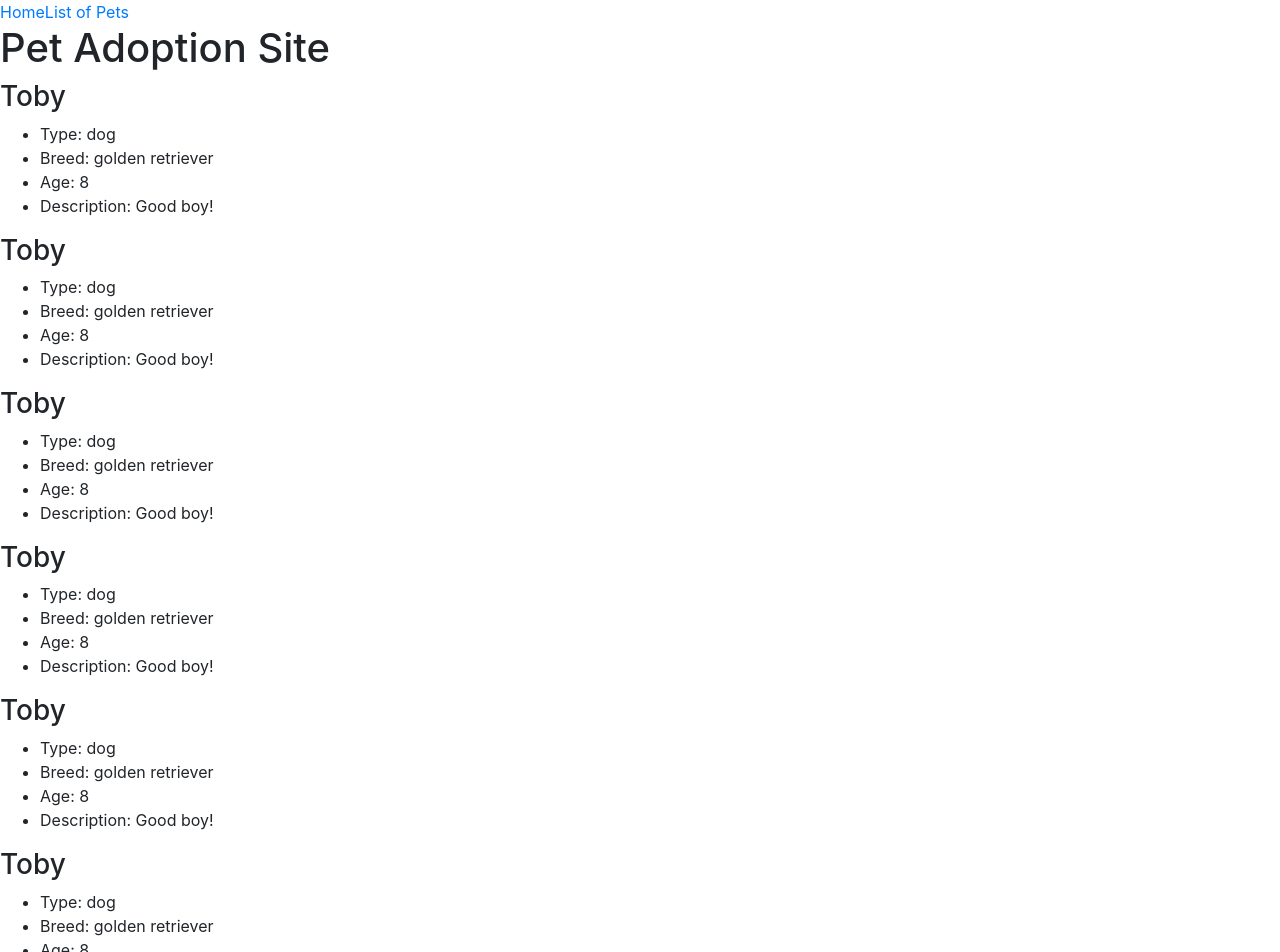
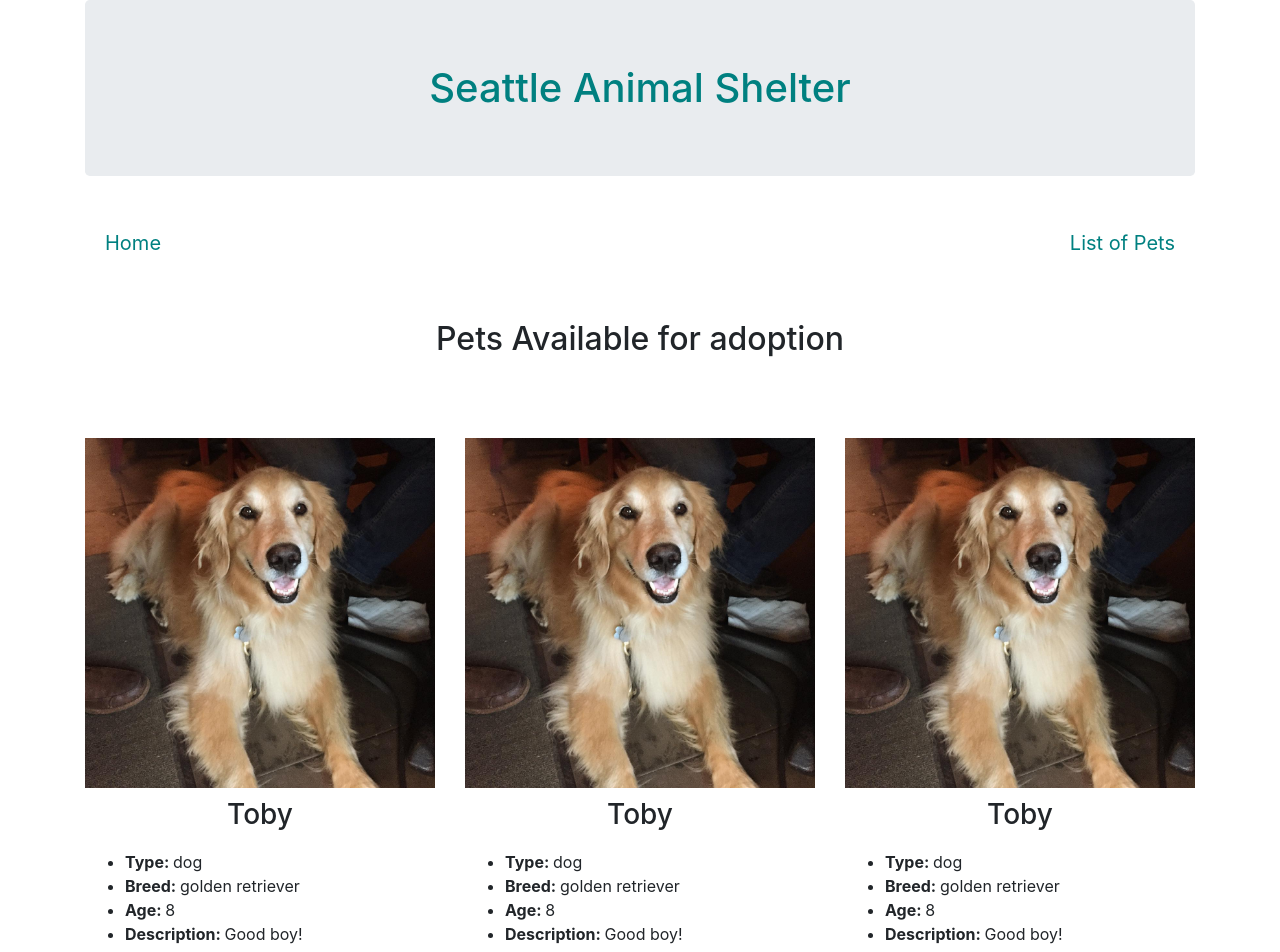
Before and after one commit to yetka/react-pet-adoption, a React app: page /#/pets in a window 1280 px wide. Shown: the top 952 px of the page. Built offline with nearby package versions, Linux system fonts and the light colour scheme.

Commit message:
add styling

```diff
--- a/src/components/About.jsx
+++ b/src/components/About.jsx
@@ -3,8 +3,18 @@ import React from 'react';
 
 function About(){
   return (
-    <div>
-      <p>This page is about the website</p>
+    <div style={{padding: '15px'}}>
+      <h2 style={{textAlign: 'center'}}>BEFORE YOU ADOPT</h2>
+      <p>Before making the decision to adopt, think about your reasons for wanting a pet and how he or she will fit into your life. The following considerations can help you choose a pet that will be a good fit with your family and lifestyle. These tips are excerpts from an article by the the Humane Society of the United States (HSUS).</p>
+      <br></br>
+      <br></br>
+      <h2 style={{textAlign: 'center'}}>SPAYING & NEUTERING</h2>
+      <p>The Spay and Neuter Clinic at the Seattle Animal Shelter is committed to providing compassionate and quality care to your pet and low-cost spay and neuter surgeries to any dog or cat in need. Our promise is to take good care of both you and your pet.</p>
+      <p>Our doctors and staff have years of experience and function as a real team. The veterinarians performing the surgeries are highly qualified, and the other members of the surgical team are skilled surgical nurses and licensed veterinary technicians. All of our staff work continually to enhance their skills and update their knowledge. What this means for your pet is a safe, quick surgery with minimal discomfort.</p>
+
+      <p>The Clinic is accessible to everyone regardless of income or place of residence.</p>
+
+      <p>For those who cannot afford the surgery, the Pet Population Control Fund is available to help cover your costs. You only pay what you can afford. Donations to the Pet Population Control Fund are also accepted. </p>
     </div>
 
   );
--- a/src/components/App.jsx
+++ b/src/components/App.jsx
@@ -9,9 +9,12 @@ import { Switch, Route } from 'react-router-dom';
 
 function App(){
   return (
-    <div>
+    <div className="container">
+      <Header />
       <NavBar />
-      <Header />
+      <br></br>
+      <br></br>
+      <br></br>
       <Switch >
         <Route exact path='/' component={About} />
         <Route path='/pets' component={PetList} />
--- a/src/components/Header.jsx
+++ b/src/components/Header.jsx
@@ -4,7 +4,7 @@ import React from 'react';
 function Header(){
   return (
     <div>
-      <h1>Pet Adoption Site</h1>
+      <h1 style={{textAlign: 'center', color: '#008080'}} className="jumbotron">Seattle Animal Shelter</h1>
     </div>
 
   );
--- a/src/components/NavBar.jsx
+++ b/src/components/NavBar.jsx
@@ -3,9 +3,9 @@ import { Link } from 'react-router-dom';
 
 function NavBar(){
   return (
-    <div>
-      <Link to='/'>Home</Link>
-      <Link to='/pets'>List of Pets</Link>
+    <div style={{padding: '20px', fontSize: '20px'}}>
+        <Link style={{float: 'left', color: '#008080'}} to='/'>Home</Link>
+        <Link style={{float: 'right', color: '#008080'}} to='/pets'>List of Pets</Link>
     </div>
 
   );
--- a/src/components/Pet.jsx
+++ b/src/components/Pet.jsx
@@ -1,17 +1,23 @@
 import React from 'react';
 import PropTypes from 'prop-types';
+import Toby from '../assets/images/Toby.jpg'
 
 
 function Pet(props){
   return (
-    <div>
-      <h3>{props.name}</h3>
-      <ul>
-        <li>Type: {props.type}</li>
-        <li>Breed: {props.breed}</li>
-        <li>Age: {props.age}</li>
-        <li>Description: {props.description}</li>
-      </ul>
+    <div className="col-md-4">
+      <div>
+        <img style={{width: '350px'}} src={Toby} alt="Toby!"></img>
+        <h3 style={{padding: '10px', textAlign: 'center'}}>{props.name}</h3>
+      </div>
+      <div>
+        <ul>
+          <li><strong>Type: </strong>{props.type}</li>
+          <li><strong>Breed: </strong>{props.breed}</li>
+          <li><strong>Age: </strong>{props.age}</li>
+          <li><strong>Description: </strong>{props.description}</li>
+        </ul>
+      </div>
     </div>
 
   );
--- a/src/components/PetList.jsx
+++ b/src/components/PetList.jsx
@@ -50,6 +50,11 @@ var masterPetList= [
 function PetList(){
   return (
     <div>
+      <h2 style={{textAlign: 'center'}}>Pets Available for adoption</h2>
+      <br></br>
+      <br></br>
+      <br></br>
+      <div className="row">
       {masterPetList.map((pet, i) =>
           <Pet
             name={pet.name}
@@ -60,6 +65,7 @@ function PetList(){
             key={i}/>
       )}
       </div>
+    </div>
   );
 }
 
--- a/webpack.config.js
+++ b/webpack.config.js
@@ -33,7 +33,7 @@ module.exports = {
   module: {
     rules: [
       {
-      test: /\.(png|gif|jp(e*)g|svg)$/,
+      test: /\.(png|gif|jp(e*)g|svg|htm)$/,
       use: {
         loader: 'url-loader',
         options: {
```
Also changed, not shown: src/assets/images/Toby.jpg (added). Lines whose indentation alone changed are shown as unchanged.
